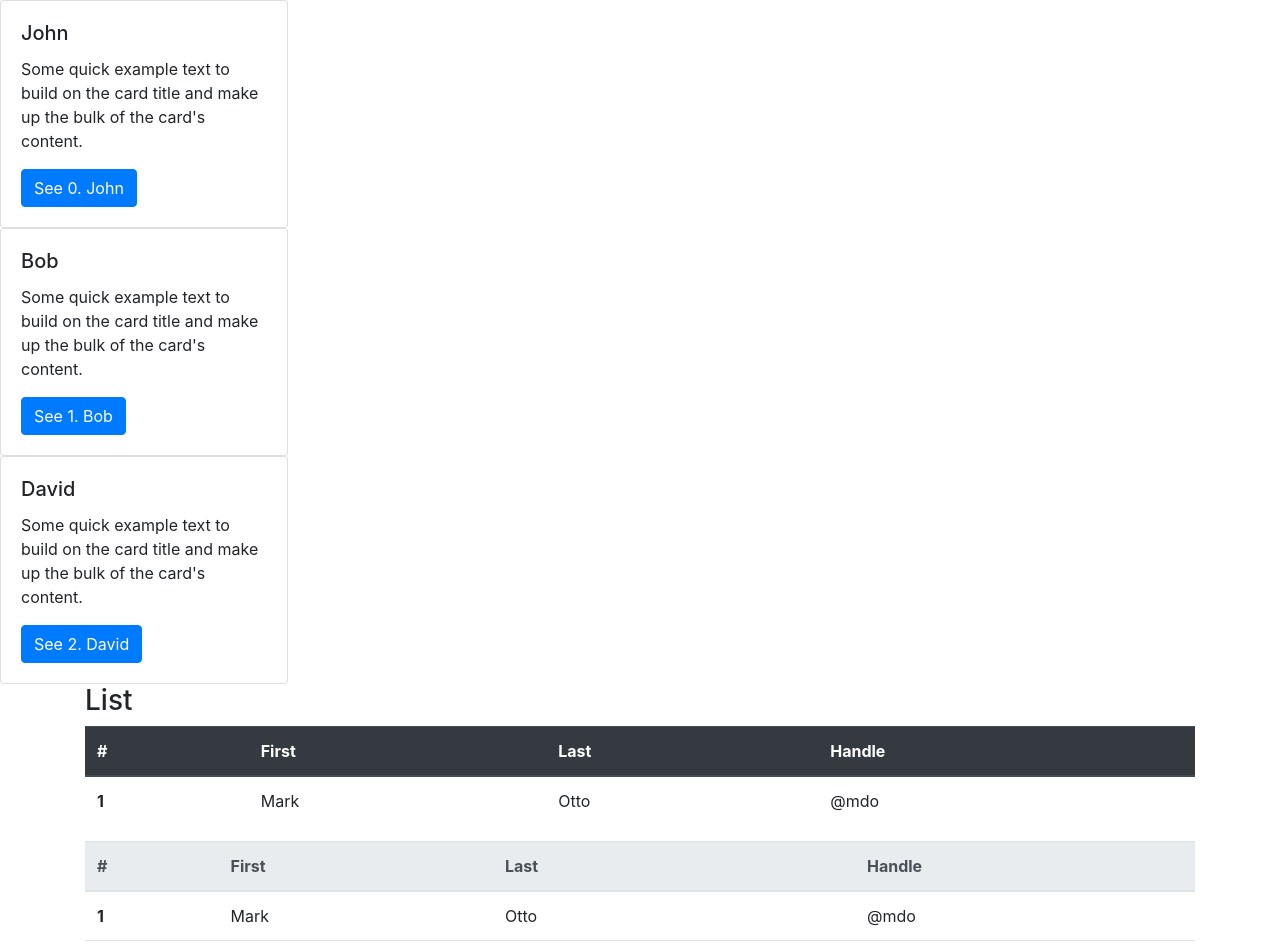
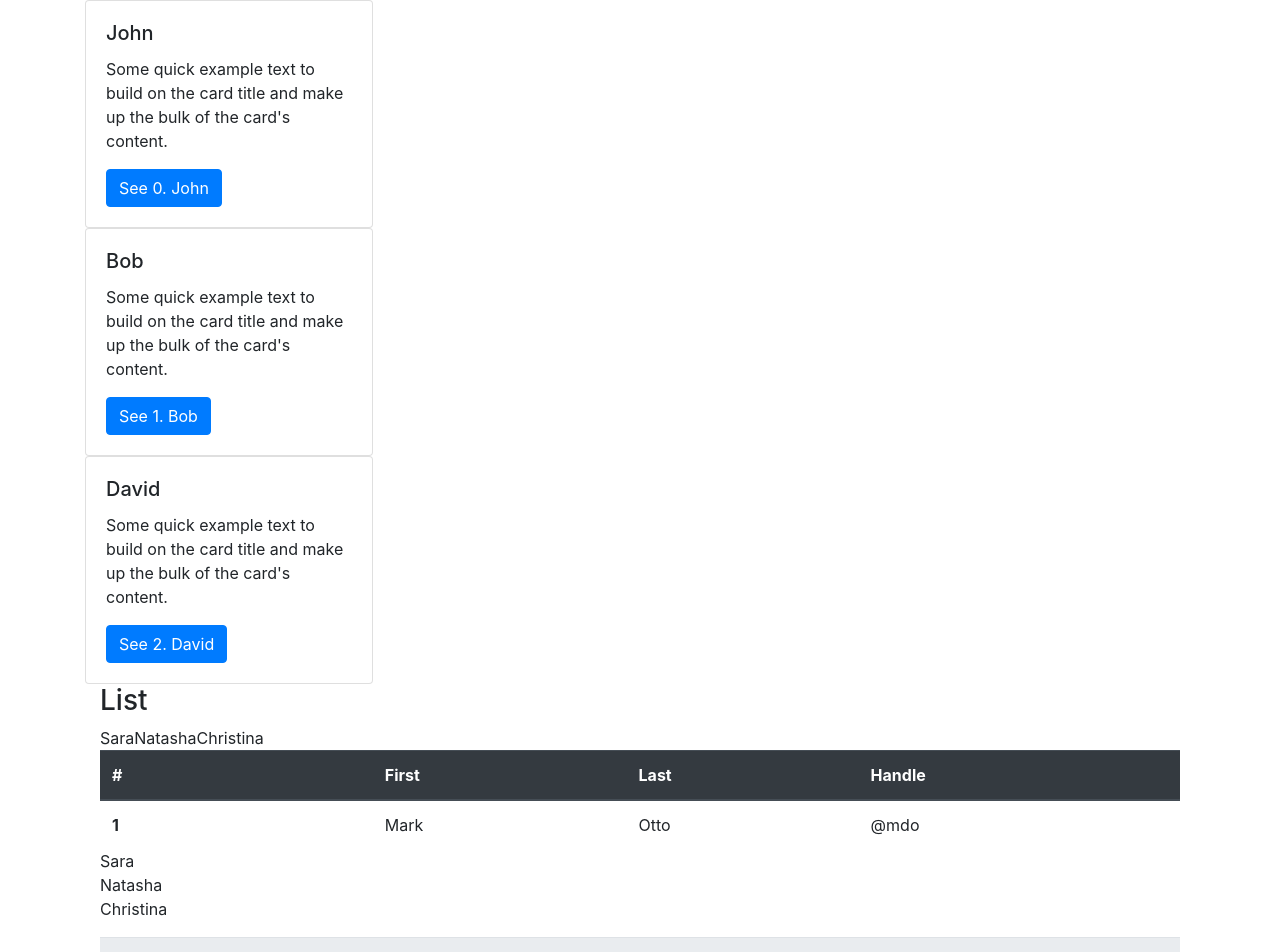
Before and after one commit to bob-smith-compass/react-final, a React (Create React App) app: page / in a window 1280 px wide. Shown: the top 952 px of the page. Built offline with nearby package versions, Linux system fonts and the light colour scheme.

Commit message:
props passed to function compoent to render DOM

```diff
--- a/src/App.js
+++ b/src/App.js
@@ -4,12 +4,18 @@ import './App.css';
 import List from './components/list/List';
 
 class App extends Component {
+  constructor() {
+    super()
+    let names = ["Sara", "Natasha", "Christina"];
+
+  }
   handleClick() {
     alert('Clicked');
   }
+
   render() {
     return (
-      <div>
+      <div className="container">
         {this.props.names.map((e, i) => {
           return <div key={i}>
             <div className="card" style={{width: "18rem"}}>
@@ -22,7 +28,8 @@ class App extends Component {
             </div>
           </div>
         })}
-        <List />
+        {/* <List names={this.names}/> */}
+        <List names={["Sara", "Natasha", "Christina"]}/>
       </div>
     );
   }
--- a/src/components/list/List.jsx
+++ b/src/components/list/List.jsx
@@ -4,6 +4,7 @@ export default function List(props) {
     return (
         <div className="container">
             <h3>List</h3>
+            {props.names}
 
 
 
@@ -23,7 +24,11 @@ export default function List(props) {
                         <td>Otto</td>
                         <td>@mdo</td>
                     </tr>
-    {/* {props.names.map()} */}
+                    {props.names.map((e, i) => {
+        return(
+        <div>{e}</div>
+        )
+    })}
                 </tbody>
             </table>
 
```
Lines whose indentation alone changed are shown as unchanged.
